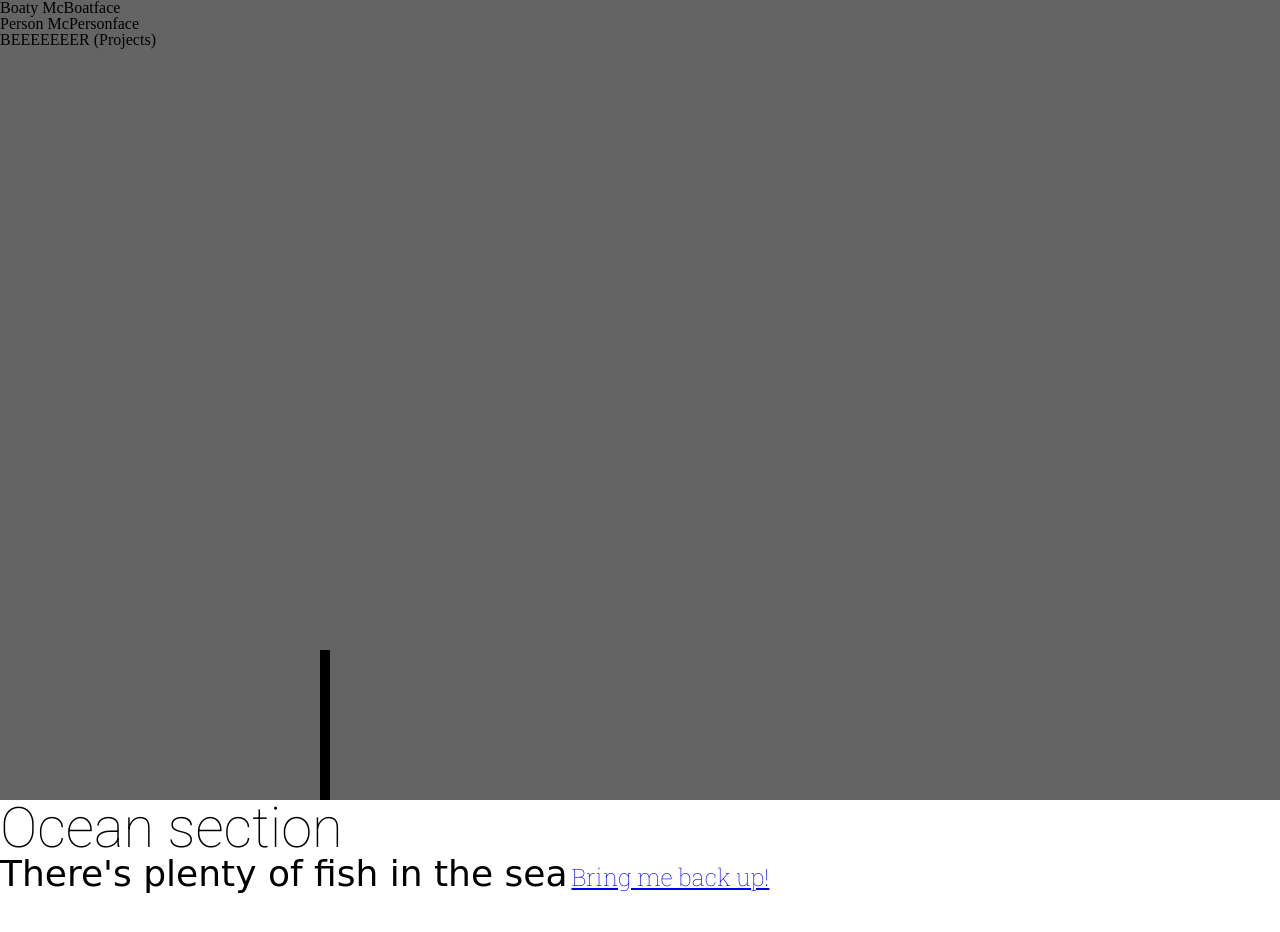
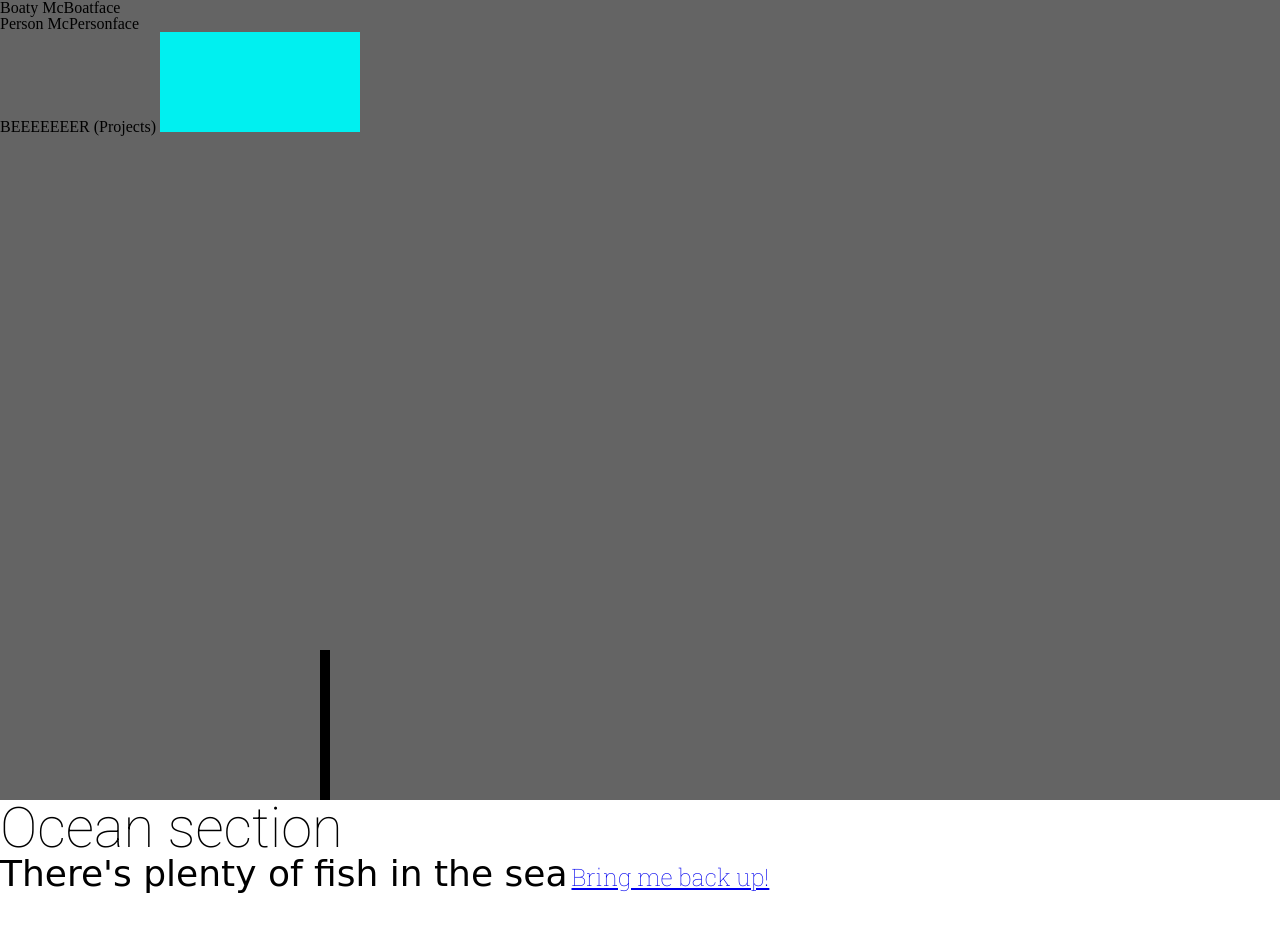
Before and after one commit to dowinterfor6/portfolio-3, a website built with webpack: page index.html in a window 1280 px wide. Shown: the top 932 px of the page. Built offline with nearby package versions, Linux system fonts and the light colour scheme; a web font is replaced by a local one.

Commit message:
Add basic code for cooler

```diff
--- /dev/null
+++ b/assets/scripts/cooler.js
@@ -0,0 +1,9 @@
+export default class Cooler {
+  constructor(canvas) {
+    this.ctx = canvas.getContext('2d');
+    this.dimensions = { width: canvas.width, height: canvas.height };
+
+    this.ctx.fillStyle = '#00F0F0';
+    this.ctx.fillRect(0, 0, this.dimensions.width, this.dimensions.height);
+  }
+}
--- a/assets/scripts/entry.js
+++ b/assets/scripts/entry.js
@@ -1,4 +1,5 @@
 import Sky from './sky';
+import Cooler from './cooler';
 
 document.addEventListener('DOMContentLoaded', () => {
   console.log('DOM Content Loaded');
@@ -6,4 +7,9 @@ document.addEventListener('DOMContentLoaded', () => {
   skyCanvas.style.height = "100vh";
   skyCanvas.style.width = "100%";
   new Sky(skyCanvas);
+
+  const coolerCanvas = document.getElementById('coolerCanvas');
+  coolerCanvas.style.height = "100px";
+  coolerCanvas.style.width = "200px";
+  new Cooler(coolerCanvas);
 })
--- a/index.html
+++ b/index.html
@@ -27,7 +27,10 @@
       <!-- LinkedIn/Github somewhere? -->
       <div id="boat">Boaty McBoatface</div>
       <div id="person">Person McPersonface</div>
-      <div id="beerCooler">BEEEEEEER (Projects)</div>
+      <div id="cooler">
+        BEEEEEEER (Projects)
+        <canvas id="coolerCanvas"></canvas>
+      </div>
       <a href='#water'>
         <div id='line'></div>
       </a>
```
Also changed, not shown: bundle.js (+30 -1 lines), docs/wireframe/beer-reference.png (added).
